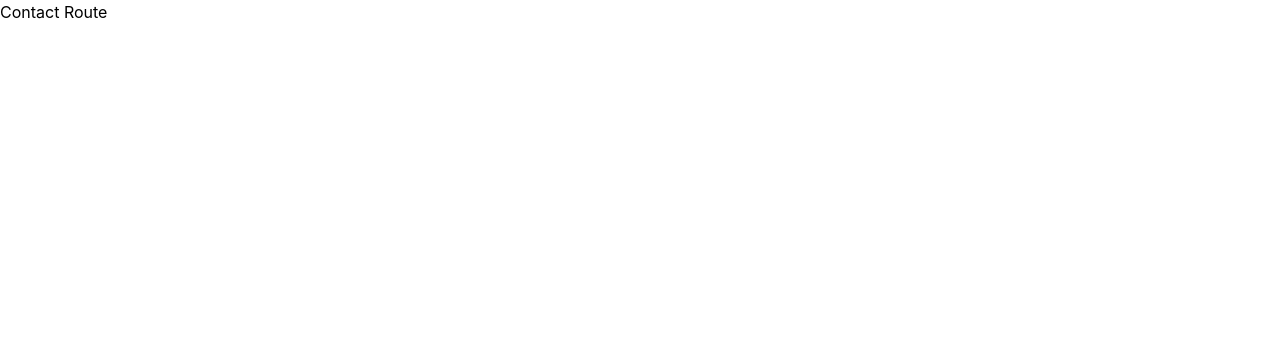
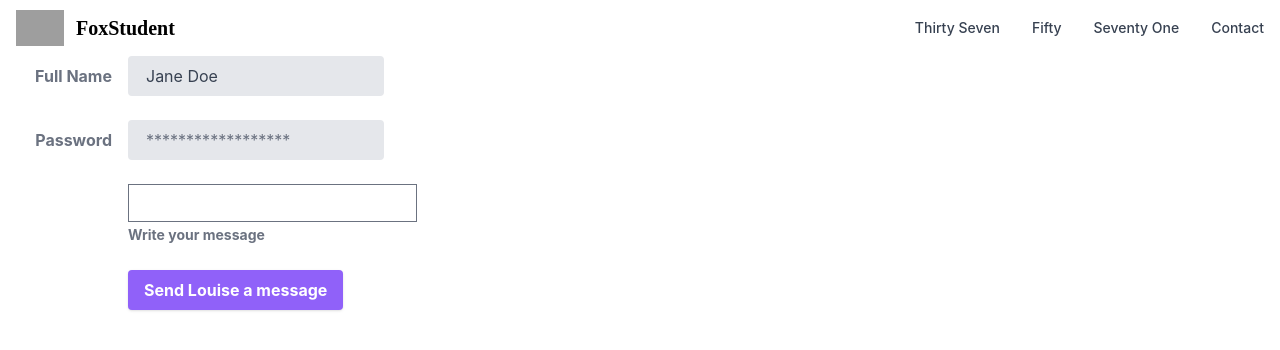
Before and after one commit to neighfox/foxstudent, a Next.js app: page /contact in a window 1280 px wide. Shown: the top 350 px of the page. Built offline with nearby package versions, Linux system fonts and the light colour scheme; grey boxes are pictures that could not be loaded; a web font is replaced by a local one.

Commit message:
Navbar put into ts component.  Form beginnings

```diff
--- a/pages/37.tsx
+++ b/pages/37.tsx
@@ -1,3 +1,4 @@
+import NavBar from "./components/navbar"
 import Link from "next/link"
 
 export default function thirtyseven() {
@@ -5,7 +6,7 @@ export default function thirtyseven() {
     return(
 
         <>
-        <h1>37</h1>
+        <NavBar />
         </>
     )
 }
--- a/pages/50.tsx
+++ b/pages/50.tsx
@@ -1,8 +1,9 @@
+import NavBar from "./components/navbar"
 export default function fifty() {
 
     return(
 
         <>
-        <h1>50</h1></>
+      <NavBar /></>
     )
 }
--- a/pages/71.tsx
+++ b/pages/71.tsx
@@ -1,8 +1,13 @@
+import NavBar from "./components/navbar"
+
+
 export default function seventyone() {
 
     return(
 
         <>
-        <h1>71</h1></>
+       <NavBar />
+
+       </>
     )
 }
--- /dev/null
+++ b/pages/components/navbar.tsx
@@ -0,0 +1,48 @@
+
+import { Navbar } from "flowbite-react";
+
+export default function NavBar() {
+
+    return (
+
+        <>
+
+<Navbar
+  fluid={true}
+  rounded={true}
+>
+  <Navbar.Brand href="https://foxstudent-lets.com/">
+    <picture>
+    <img
+      src="https://www.freepnglogos.com/uploads/orange-fox-head-for-logo-png-8.png"
+      className="mr-3 h-6 sm:h-9"
+      alt="fox students"
+
+    />
+    </picture>
+    <span className="self-center whitespace-nowrap text-xl font-semibold dark:text-white font-Sue-Ellen">
+      FoxStudent
+    </span>
+  </Navbar.Brand>
+  <Navbar.Toggle />
+  <Navbar.Collapse className='text-right  '>
+
+    <Navbar.Link href="37">
+
+      Thirty Seven
+
+    </Navbar.Link>
+    <Navbar.Link href="/50">
+      Fifty
+    </Navbar.Link>
+    <Navbar.Link href="/71">
+      Seventy One
+    </Navbar.Link>
+    <Navbar.Link href="/contact">
+      Contact
+    </Navbar.Link>
+  </Navbar.Collapse>
+</Navbar>
+        </>
+    )
+}
--- a/pages/contact.tsx
+++ b/pages/contact.tsx
@@ -1,8 +1,52 @@
+import NavBar from "./components/navbar"
+
+
 export default function contact() {
 
     return(
+<>
 
-        <>
-        <h1>Contact Route</h1></>
+<NavBar />
+
+<form className="w-full max-w-sm">
+  <div className="md:flex md:items-center mb-6">
+    <div className="md:w-1/3">
+      <label className="block text-gray-500 font-bold md:text-right mb-1 md:mb-0 pr-4" htmlFor="inline-full-name">
+        Full Name
+      </label>
+    </div>
+    <div className="md:w-2/3">
+      <input className="bg-gray-200 appearance-none border-2 border-gray-200 rounded w-full py-2 px-4 text-gray-700 leading-tight focus:outline-none focus:bg-white focus:border-purple-500" id="inline-full-name" type="text" value="Jane Doe"/>
+    </div>
+  </div>
+  <div className="md:flex md:items-center mb-6">
+    <div className="md:w-1/3">
+      <label className="block text-gray-500 font-bold md:text-right mb-1 md:mb-0 pr-4" htmlFor="inline-password">
+        Password
+      </label>
+    </div>
+    <div className="md:w-2/3">
+      <input className="bg-gray-200 appearance-none border-2 border-gray-200 rounded w-full py-2 px-4 text-gray-700 leading-tight focus:outline-none focus:bg-white focus:border-purple-500" id="inline-password" type="password" placeholder="******************"/>
+    </div>
+  </div>
+  <div className="md:flex md:items-center mb-6">
+    <div className="md:w-1/3"></div>
+    <label className="md:w-2/3 block text-gray-500 font-bold">
+      <input className="mr-2 leading-tight" type="text"/>
+      <span className="text-sm">
+        Write your message
+      </span>
+    </label>
+  </div>
+  <div className="md:flex md:items-center">
+    <div className="md:w-1/3"></div>
+    <div className="md:w-2/3">
+      <button className="shadow bg-purple-500 hover:bg-purple-400 focus:shadow-outline focus:outline-none text-white font-bold py-2 px-4 rounded" type="button">
+        Send Louise a message
+      </button>
+    </div>
+  </div>
+</form>
+</>
     )
 }
--- a/pages/index.tsx
+++ b/pages/index.tsx
@@ -4,6 +4,7 @@ import Link from 'next/link'
 import Typewriter from 'typewriter-effect';
 import { CarouselProvider, Slider, Slide, ButtonBack, ButtonNext } from "pure-react-carousel";
 import "pure-react-carousel/dist/react-carousel.es.css";
+import NavBar from './components/navbar';
 
 
 
@@ -31,42 +32,9 @@ export default function Home() {
     </Head>
 
     <div className='flex flex-col h-screen justify-between'>
-    <Navbar
-  fluid={true}
-  rounded={true}
->
-  <Navbar.Brand href="https://foxstudent-lets.com/">
-    <picture>
-    <img
-      src="https://www.freepnglogos.com/uploads/orange-fox-head-for-logo-png-8.png"
-      className="mr-3 h-6 sm:h-9"
-      alt="fox students"
 
-    />
-    </picture>
-    <span className="self-center whitespace-nowrap text-xl font-semibold dark:text-white font-Sue-Ellen">
-      FoxStudent
-    </span>
-  </Navbar.Brand>
-  <Navbar.Toggle />
-  <Navbar.Collapse className='text-right '>
+        <NavBar />
 
-    <Navbar.Link href="37">
-
-      Thirty Seven
-
-    </Navbar.Link>
-    <Navbar.Link href="/50">
-      Fifty
-    </Navbar.Link>
-    <Navbar.Link href="/71">
-      Seventy One
-    </Navbar.Link>
-    <Navbar.Link href="/contact">
-      Contact
-    </Navbar.Link>
-  </Navbar.Collapse>
-</Navbar>
 
 
 
@@ -268,7 +236,7 @@ export default function Home() {
         </div>
 
 
-<div className='text-center'> <h1 className='text-2xl'> Are you looking for accomadation in 2023. We offer attractive accomadtion exclusively to univesity students</h1>< h1 className='pt-10'> If you are looking for a clean and accredited accomadtion within 500 metres of the university campus</h1></div>
+<div className='text-center'> <h1 className='text-2xl px-2'> Are you looking for accomadation in 2023. We offer attractive accomadation exclusively to univesity students</h1>< h1 className='pt-10 px-2'> If you are looking for a clean and accredited accomadtion within 500 metres of the university campus</h1></div>
 
 
 
```
